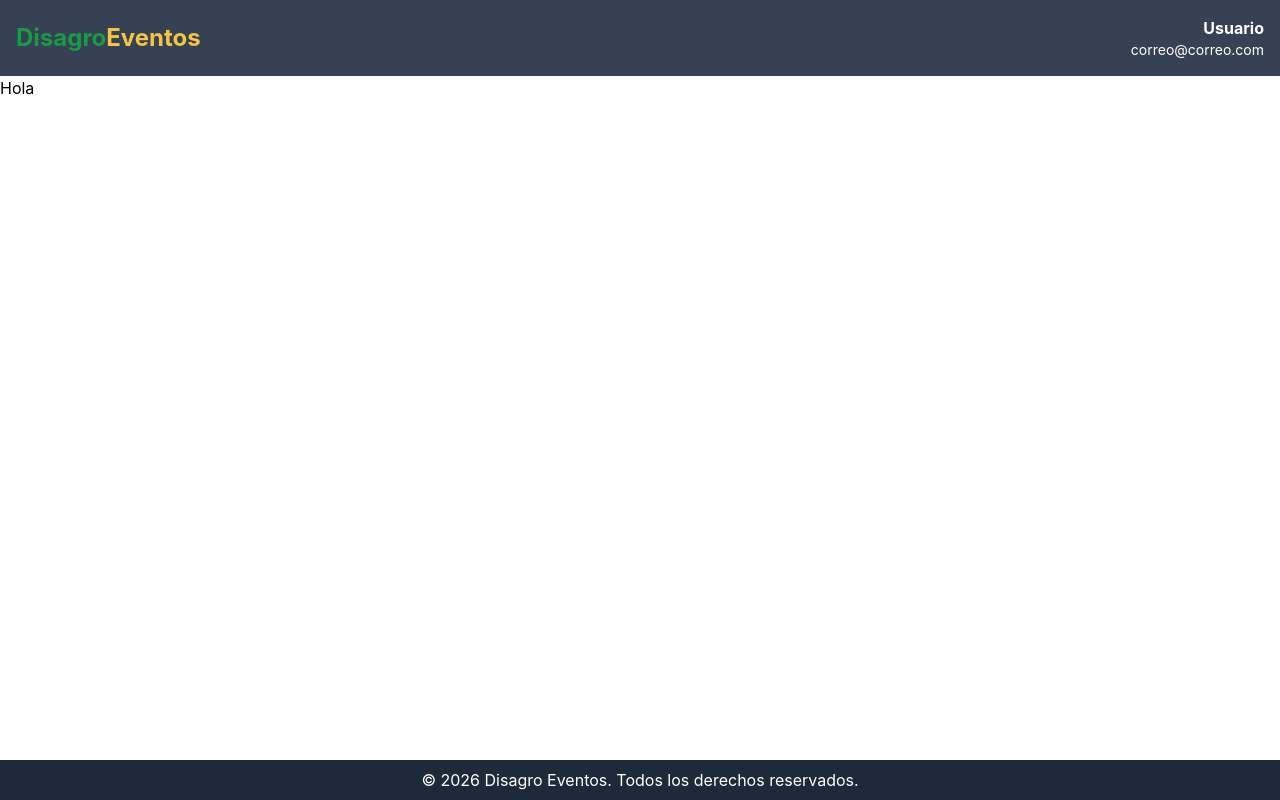
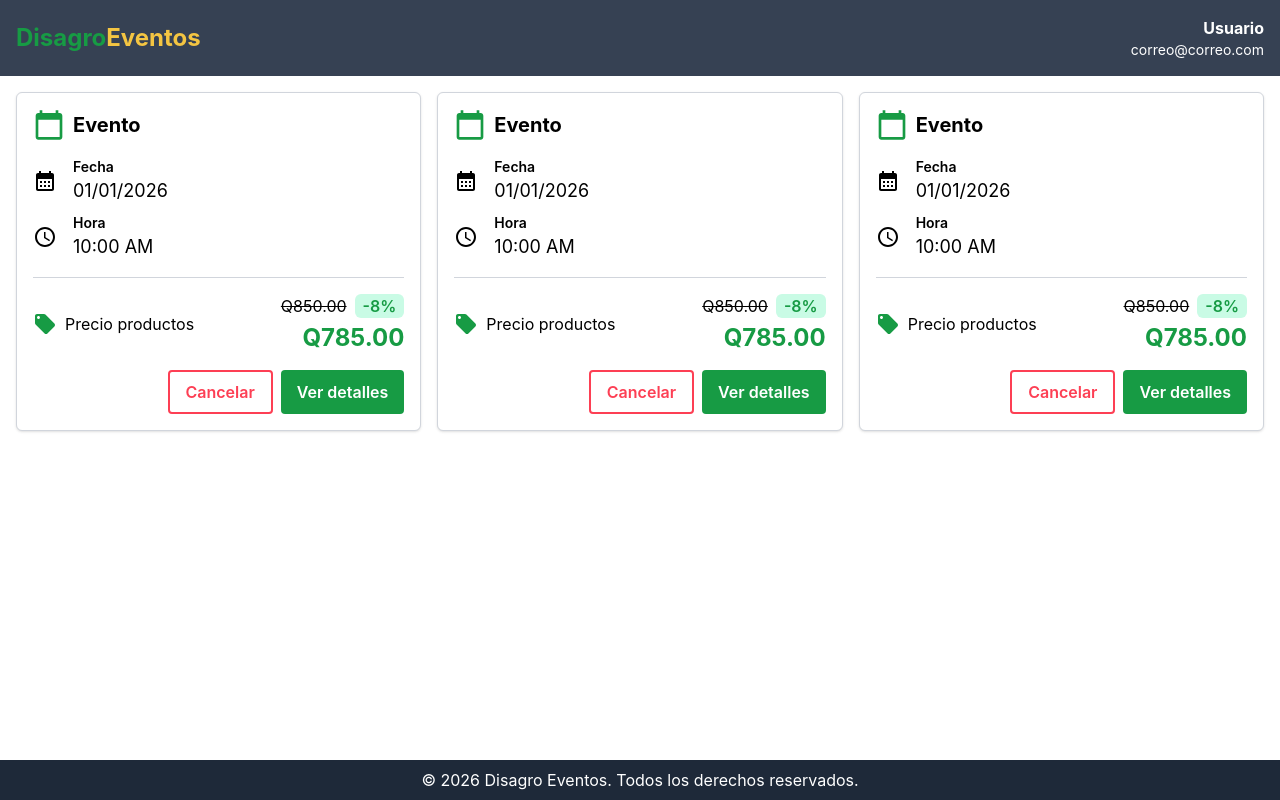
Before and after one commit to RACF3008/agrofest, a React (Vite) app in the folder client/: page /reservas in a window 1280 px wide. Built offline with nearby package versions, Linux system fonts and the light colour scheme.

Commit message:
feat(ui): creacion de tarjeta de reservas

```diff
--- a/client/package.json
+++ b/client/package.json
@@ -10,6 +10,10 @@
     "preview": "vite preview"
   },
   "dependencies": {
+    "@emotion/react": "^11.14.0",
+    "@emotion/styled": "^11.14.1",
+    "@mui/icons-material": "^9.4.0",
+    "@mui/material": "^9.4.0",
     "@tailwindcss/vite": "^4.3.3",
     "react": "^19.2.8",
     "react-dom": "^19.2.8",
--- a/client/src/features/reservas/Reservas.tsx
+++ b/client/src/features/reservas/Reservas.tsx
@@ -1,5 +1,16 @@
+import TarjetaReserva from "./TarjetaReserva";
+
 const Reservas = () => {
-  return <div>Hola</div>;
+  // Consultar aquí por las reservas
+  return (
+    <div className="p-4 grid grid-cols-1 sm:grid-cols-2 lg:grid-cols-3 gap-4">
+      <TarjetaReserva />
+
+      <TarjetaReserva />
+
+      <TarjetaReserva />
+    </div>
+  );
 };
 
 export default Reservas;
--- a/client/src/features/reservas/TarjetaReserva.tsx
+++ b/client/src/features/reservas/TarjetaReserva.tsx
@@ -1,5 +1,75 @@
+import CalendarTodayIcon from "@mui/icons-material/CalendarToday";
+import CalendarMonthIcon from "@mui/icons-material/CalendarMonth";
+import AccessTimeIcon from "@mui/icons-material/AccessTime";
+import LocalOfferIcon from "@mui/icons-material/LocalOffer";
+
+import Button from "../../ui/Button";
+
 const TarjetaReserva = () => {
-  return <div>Esta es una reserva</div>;
+  return (
+    <div className="bg-white p-4 border border-gray-300 rounded-md shadow-sm">
+      {/* TITULO DEL EVENTO */}
+      <div className="flex items-center gap-2 mb-4">
+        <CalendarTodayIcon
+          className="text-secondary"
+          sx={{ fontSize: "2rem" }}
+        />
+        <h2 className="text-xl font-bold">Evento</h2>
+      </div>
+      {/* FECHA */}
+      <div className="flex items-center gap-4 mb-2">
+        <CalendarMonthIcon />
+        <div>
+          <p className="font-semibold text-sm">Fecha</p>
+          <p className="text-lg">01/01/2026</p>
+        </div>
+      </div>
+
+      {/* HORA */}
+      <div className="flex items-center gap-4">
+        <AccessTimeIcon />
+        <div>
+          <p className="font-semibold text-sm">Hora</p>
+          <p className="text-lg">10:00 AM</p>
+        </div>
+      </div>
+
+      {/* LINEA DIVISORA */}
+      <hr className="border-gray-300 my-4" />
+
+      {/* SECCION PRECIO */}
+      <div className="flex justify-between items-center">
+        {/* SUBTITULO */}
+        <div className="flex items-center gap-2">
+          <LocalOfferIcon className="text-secondary" />
+          <p>Precio productos</p>
+        </div>
+
+        {/* PRECIO Y OFERTA */}
+        <div className="flex flex-col items-end gap-1">
+          {/* OFERTA */}
+          <div className="flex items-center gap-2">
+            <p className="line-through text-md">Q850.00</p>
+            <p className="bg-secondary-light text-secondary rounded-md px-2 font-semibold">
+              -8%
+            </p>
+          </div>
+
+          {/* PRECIO FINAL */}
+          <div className="font-bold text-2xl text-secondary">Q785.00</div>
+        </div>
+      </div>
+
+      {/* BOTONES */}
+      <div className="flex justify-end gap-2 mt-4">
+        <Button
+          className="border-2 border-danger text-danger hover:bg-danger hover:text-white"
+          text="Cancelar"
+        />
+        <Button className="bg-secondary text-white" text="Ver detalles" />
+      </div>
+    </div>
+  );
 };
 
 export default TarjetaReserva;
--- a/client/src/index.css
+++ b/client/src/index.css
@@ -3,5 +3,7 @@
 @theme {
   --color-primary: #3e3e3e;
   --color-secondary: #179b44;
+  --color-secondary-light: #c9fbe5;
   --color-accent: #f4c542;
+  --color-danger: #fd3f54;
 }
--- /dev/null
+++ b/client/src/ui/Button.tsx
@@ -0,0 +1,18 @@
+import type { ButtonHTMLAttributes } from "react";
+
+type ButtonProps = ButtonHTMLAttributes<HTMLButtonElement> & {
+  text?: string;
+};
+
+const Button = ({ children, className, text, ...props }: ButtonProps) => {
+  return (
+    <button
+      className={`py-2 px-4 rounded hover:opacity-80 cursor-pointer font-semibold transition-all duration-300 ${className ?? ""}`}
+      {...props}
+    >
+      {children ?? text}
+    </button>
+  );
+};
+
+export default Button;
```
Also changed, not shown: 1 other file (tests, documents, lock files or other folders).
